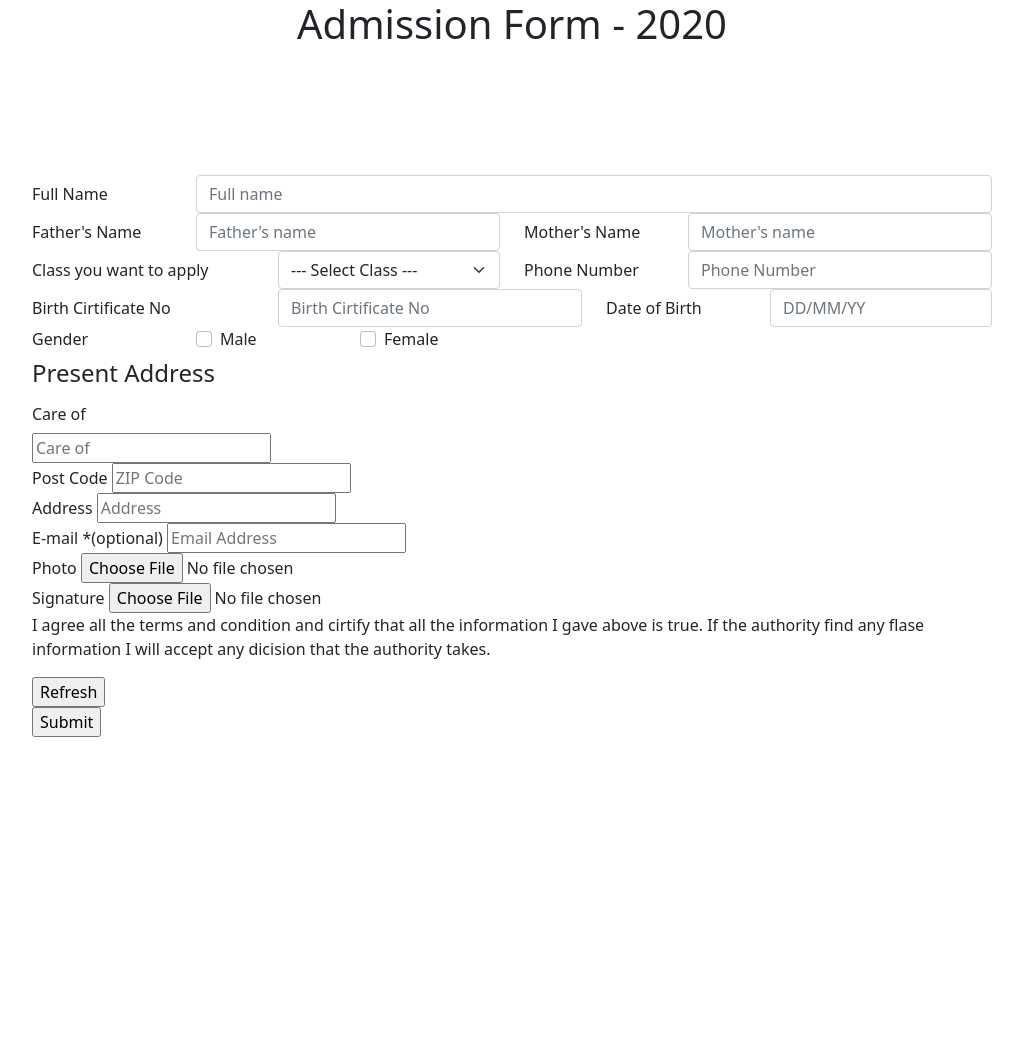
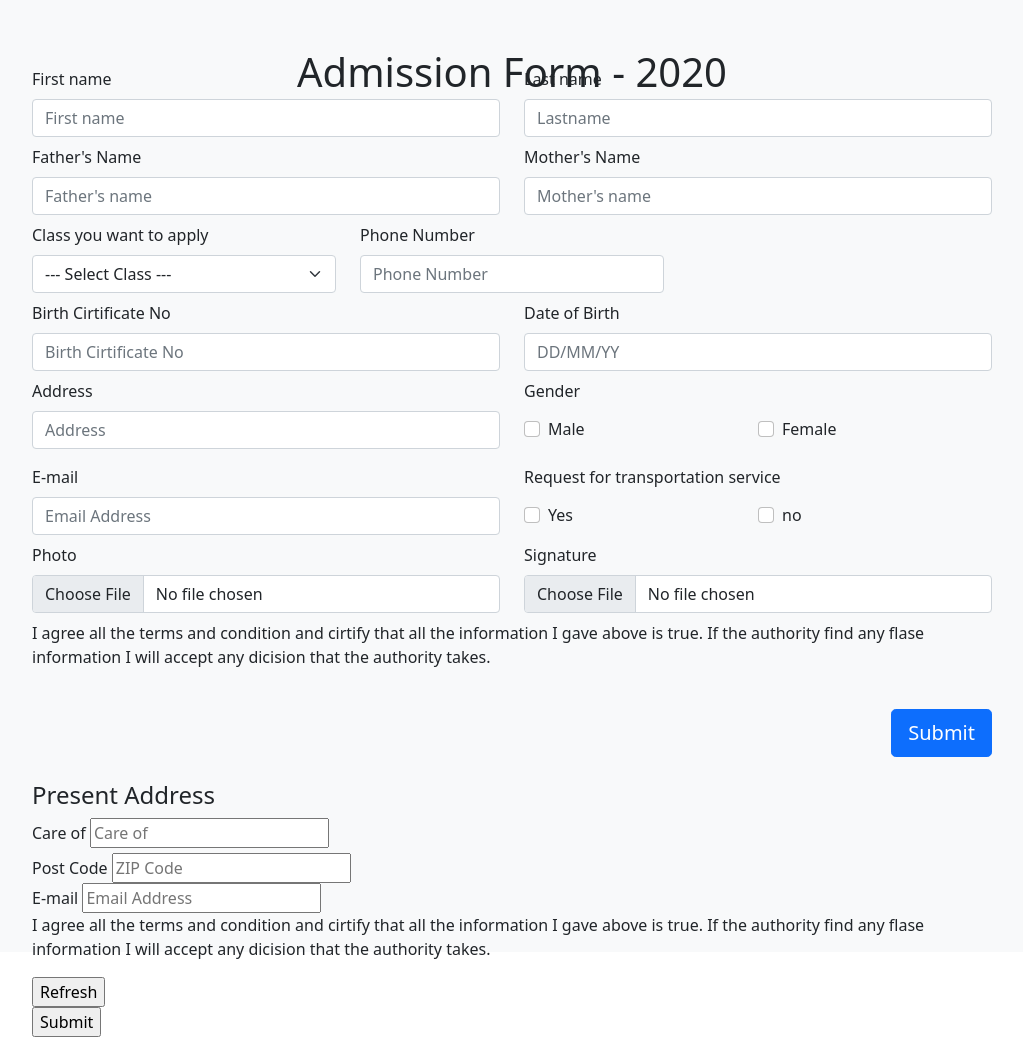
Before and after one commit to talhanasir167/school-suite, a Flask app: page /admission in a window 1280 px wide. Shown: the whole page, without its empty margins (128-1151 px from the left). Before the commit the page ends 737 px from the top, so only its background shows below. Run offline with Flask 2, Linux system fonts and the light colour scheme; some libraries are stand-ins or nearby versions.

Commit message:
finish login and admission page UI

```diff
--- a/main_app/form.py
+++ b/main_app/form.py
@@ -24,9 +24,19 @@ from wtforms.validators import EqualTo
 
 #   make a class for wtforms
 class AdmissionForm(FlaskForm):
-    #   make a field for name
-    name = StringField(
-        'Full Name',
+
+    #   make a field for first name
+    firstname = StringField(
+        'First name',
+        validators = [
+            DataRequired(),
+            Length(min=3, max=50)
+        ]
+    )
+
+    #   make a field for last name
+    lastname = StringField(
+        'Last name',
         validators = [
             DataRequired(),
             Length(min=3, max=50)
@@ -101,6 +111,12 @@ class AdmissionForm(FlaskForm):
     #   make a radio for female
     female = BooleanField('Female')
 
+    #   make a radio for trasportation yes
+    yes = BooleanField('Yes')
+
+    #   make a radio for trasportation no
+    no = BooleanField('no')
+
     #   make a field for care of address
     care_of = StringField(
         'Care of',
@@ -130,7 +146,7 @@ class AdmissionForm(FlaskForm):
 
     #   make a field for email
     email = StringField(
-        'E-mail *(optional)',
+        'E-mail',
         validators = [
             Email(),
             DataRequired()
--- a/main_app/routes.py
+++ b/main_app/routes.py
@@ -23,6 +23,11 @@ from main_app.form import LoginFormParents
 @app.route('/')
 def index():
     return render_template('index.html')
+
+#   dashboard route
+@app.route('/dashboard')
+def dashboard():
+    return render_template('dashboard.html')
 
 #   admission route
 @app.route('/admission', methods=['POST', 'GET'])
--- a/main_app/static/style.css
+++ b/main_app/static/style.css
@@ -1,3 +1,7 @@
+.bg_gray {
+    background: #f8f9fa !important;
+}
+/* move the form in center both horizontal and vertical */
 .custom_form_center {
     height: 100vh;
 
@@ -6,12 +10,30 @@
     align-items: center;
 }
 
+/* resize the small form  */
 .form-small {
     width: 30rem;
 }
 
+/* resize the much bigger form */
 .form-large {
     width: 60rem;
+}
+
+/* give hover effect of nav button */
+a.nav-link:hover {
+    color: #fff !important;
+}
+
+/* change color of active button */
+a.active-nav-link {
+    color: #fff;
+}
+
+/* remove white background in check box */
+.nobg .form-control {
+    background-color: transparent !important;
+    border: none;
 }
 
 /* .row {
--- a/main_app/templates/admission.html
+++ b/main_app/templates/admission.html
@@ -20,13 +20,13 @@
         <button class="button"> Back </button>
     </div> -->
 
-    <main>
+    <main class="bg_gray">
 
         <div class="">
 
             <header>
 
-                <h1 class="h1 text-center"> Admission Form - 2020 </h1>
+                <h1 class="h1 text-center p-5"> Admission Form - 2020 </h1>
 
             </header>
 
@@ -35,43 +35,57 @@
                 <form action="" method="post" class="form-large">
                     {{ form.hidden_tag() }}
 
-                    <!-- full name -->
+
                     <div class="row">
 
-                        <div class="col-sm-2">
+                        <!-- father name -->
+                        <div class="col-sm-6">
+                            {{ form.firstname.label(class="form-label") }}
 
-                            <div class="form-group">
-                                {{ form.name.label(class="form-control-plaintext") }}
-                            </div>
-
-                        </div>
-
-                        <div class="col-sm-10">
-                            {% if form.name.errors %}
-                                {{ form.name( class="form-control is-invalid" ) }}
+                            {% if form.firstname.errors %}
+                                {{ form.firstname( class="form-control is-invalid" ) }}
                                 <div class="invalid-feedback">
-                                    {% for error in form.name.errors %}
+                                    {% for error in form.firstname.errors %}
                                         <span>  {{ error }}   </span>
                                     {% endfor %}
                                 </div>
 
                             {% else %}
-                                {{ form.name(
+                                {{ form.firstname(
                                     class="form-control",
-                                    placeholder="Full name"
+                                    placeholder="First name"
+                                ) }}
+                            {% endif %}
+                        </div>
+
+                        <!-- last name -->
+                        <div class="col-sm-6">
+                            {{ form.lastname.label(class="form-label") }}
+
+                            {% if form.lastname.errors %}
+                                {{ form.lastname( class="form-control is-invalid" ) }}
+                                <div class="invalid-feedback">
+                                    {% for error in form.lastname.errors %}
+                                        <span>  {{ error }}   </span>
+                                    {% endfor %}
+                                </div>
+
+                            {% else %}
+                                {{ form.lastname(
+                                    class="form-control",
+                                    placeholder="Lastname"
                                 ) }}
                             {% endif %}
                         </div>
                     </div>
 
-                    <!-- father name and mother name -->
-                    <div class="row">
 
-                        <div class="col-sm-2">
-                            {{ form.father_name.label(class="form-control-plaintext") }}
-                        </div>
+                    <div class="row mt-2">
 
-                        <div class="col-sm-4">
+                        <!-- father name -->
+                        <div class="col-sm-6">
+                            {{ form.father_name.label(class="form-label") }}
+
                             {% if form.father_name.errors %}
                                 {{ form.father_name( class="form-control is-invalid" ) }}
                                 <div class="invalid-feedback">
@@ -88,11 +102,10 @@
                             {% endif %}
                         </div>
 
-                        <div class="col-sm-2">
-                            {{ form.mother_name.label(class="form-control-plaintext") }}
-                        </div>
+                        <!-- mother name -->
+                        <div class="col-sm-6">
+                            {{ form.mother_name.label(class="form-label") }}
 
-                        <div class="col-sm-4">
                             {% if form.mother_name.errors %}
                                 {{ form.mother_name( class="form-control is-invalid" ) }}
                                 <div class="invalid-feedback">
@@ -111,22 +124,19 @@
 
                     </div>
 
-                    <!-- class want to apply and phone number -->
-                    <div class="row">
 
-                        <div class="col-sm-3">
-                            {{ form.applicable_class.label(class="form-control-plaintext") }}
-                        </div>
+                    <div class="row mt-2">
 
-                        <div class="col-sm-3">
+                        <!-- select class -->
+                        <div class="col-sm-4">
+                            {{ form.applicable_class.label(class="form-label") }}
                             {{ form.applicable_class(class="form-select") }}
                         </div>
 
-                        <div class="col-sm-2">
-                            {{ form.phone_number.label(class="form-control-plaintext") }}
-                        </div>
+                        <!-- phone number -->
+                        <div class="col-sm-4">
+                            {{ form.phone_number.label(class="form-label") }}
 
-                        <div class="col-sm-4">
                             {% if form.phone_number.errors %}
                                 {{ form.phone_number( class="form-control is-invalid" ) }}
                                 <div class="invalid-feedback">
@@ -143,15 +153,17 @@
                             {% endif %}
                         </div>
 
+
+
                     </div>
 
-                    <div class="row">
 
-                        <div class="col-sm-3">
-                            {{ form.birth_cirtificate_no.label(class="form-control-plaintext") }}
-                        </div>
+                    <div class="row mt-2">
 
-                        <div class="col-sm-4">
+                        <!-- birth cirtificate no -->
+                        <div class="col-sm-6">
+                            {{ form.birth_cirtificate_no.label(class="form-label") }}
+
                             {% if form.birth_cirtificate_no.errors %}
                                 {{ form.birth_cirtificate_no( class="form-control is-invalid" ) }}
                                 <div class="invalid-feedback">
@@ -168,11 +180,10 @@
                             {% endif %}
                         </div>
 
-                        <div class="col-sm-2">
-                            {{ form.birth_date.label(class="form-control-plaintext") }}
-                        </div>
+                        <!-- brith of date -->
+                        <div class="col-sm-6">
+                            {{ form.birth_date.label(class="form-label") }}
 
-                        <div class="col-sm-3">
                             {% if form.birth_date.errors %}
                                 {{ form.birth_date( class="form-control is-invalid" ) }}
                                 <div class="invalid-feedback">
@@ -191,40 +202,115 @@
 
                     </div>
 
-                    <div class="row">
 
-                        <div class="col-sm-2">
-                            <p class="form-label"> Gender </p>
+                    <div class="row mt-2">
+
+                        <!-- address -->
+                        <div class="col-sm-6">
+                            {{ form.address.label(class="form-label") }}
+
+                            {{ form.address(
+                                class="form-control",
+                                placeholder="Address"
+                            ) }}
                         </div>
 
-                        <div class="col-sm-2">
+                        <!-- gender -->
+                        <div class="col-sm-6">
 
-                            <div class="form-check">
-                                {{ form.male(class="form-check-input") }}
+                            <p class="form-label"> Gender </p>
 
-                                {{ form.male.label() }}
-                            </div>
+                            <div class="d-flex align-items-center nobg">
+                                <div class="form-check form-control">
+                                    {{ form.male(class="form-check-input") }}
+                                    {{ form.male.label(class="form-label") }}
+                                </div>
 
-                        </div>
-
-                        <div class="col-sm-3">
-
-                            <div class="form-check">
-                                {{ form.female(class="form-check-input") }}
-
-                                {{ form.female.label() }}
+                                <div class="form-check form-control">
+                                    {{ form.female(class="form-check-input") }}
+                                    {{ form.female.label(class="form-label") }}
+                                </div>
                             </div>
 
                         </div>
 
                     </div>
 
-                    <p class="h4">
+
+                    <div class="row mt-2">
+
+                        <!-- email -->
+                        <div class="col-sm-6">
+                            {{ form.email.label(class="form-label") }}
+
+                            {{ form.email(
+                                class="form-control",
+                                placeholder="Email Address"
+                            ) }}
+                        </div>
+
+                        <!-- transportation service -->
+                        <div class="col-sm-6">
+
+                            <p class="form-label"> Request for transportation service </p>
+
+                            <div class="d-flex align-items-center nobg">
+                                <div class="form-check form-control">
+                                    {{ form.yes(class="form-check-input") }}
+                                    {{ form.yes.label(class="form-label") }}
+                                </div>
+
+                                <div class="form-check form-control">
+                                    {{ form.no(class="form-check-input") }}
+                                    {{ form.no.label(class="form-label") }}
+                                </div>
+                            </div>
+
+                        </div>
+
+                    </div>
+
+
+                    <div class="row">
+                        <!-- photo -->
+                        <div class="col-sm-6">
+                            {{ form.photo.label(class="form-label") }}
+                            {{ form.photo( class="form-control" ) }}
+                        </div>
+
+                        <!-- signature -->
+                        <div class="col-sm-6">
+                            {{ form.signature.label(class="form-label") }}
+                            {{ form.signature( class="form-control" ) }}
+                        </div>
+                    </div>
+
+                    <div class="row">
+
+                        <div class="form-label">
+
+                        </div>
+
+                        <p class="disable">
+                            I agree all the terms and condition and cirtify that all the information I gave above is true. If the authority find any
+                            flase information I will accept any dicision that the authority takes.
+                        </p>
+                    </div>
+
+                    <div class="d-flex justify-content-end mt-4">
+                        {{ form.submit(class="btn btn-lg btn-primary") }}
+                    </div>
+
+
+
+
+                    <!-- presend address title -->
+                    <p class="h4 mt-4 mb-2">
                         Present Address
                     </p>
 
                     <div class="form_input" id="care_of">
-                        {{ form.care_of.label(class="form-control-plaintext") }}
+                        {{ form.care_of.label(class="form-label") }}
 
                         {{ form.care_of(
                             class="form_textbox",
@@ -241,14 +327,7 @@
                         ) }}
                     </div>
 
-                    <div class="form_input" id="address">
-                        {{ form.address.label(class="form_label") }}
 
-                        {{ form.address(
-                            class="form_textbox",
-                            placeholder="Address"
-                        ) }}
-                    </div>
 
                     <div class="form_input" id="email">
                         {{ form.email.label(class="form_label") }}
@@ -259,17 +338,7 @@
                         ) }}
                     </div>
 
-                    <div class="form_input" id="photo">
-                        {{ form.photo.label(class="form_label") }}
 
-                        {{ form.photo( class="form_textbox" ) }}
-                    </div>
-
-                    <div class="form_input" id="signature">
-                        {{ form.signature.label(class="form_label") }}
-
-                        {{ form.signature( class="form_textbox" ) }}
-                    </div>
 
                     <div id="agreement">
                         <p>
--- a/main_app/templates/layout.html
+++ b/main_app/templates/layout.html
@@ -34,12 +34,13 @@
     </title>
 
     <!-- link section -->
-    <link rel="stylesheet" href=" {{  url_for('static', filename='style.css')  }} " />
+
     <link rel="stylesheet" href=" {{ url_for('static', filename='bootstrap.css') }} " />
     <link
         href="https://cdn.jsdelivr.net/npm/bootstrap@5.0.0-beta1/dist/css/bootstrap.min.css"
         rel="stylesheet"
     />
+    <link rel="stylesheet" href=" {{  url_for('static', filename='style.css')  }} " />
 
     {% block additional_link %}
     {% endblock %}
--- a/main_app/templates/login.html
+++ b/main_app/templates/login.html
@@ -17,7 +17,7 @@
 {% block body %}
 
 
-    <main class="custom_form_center">
+    <main class="custom_form_center bg_gray">
 
         <section>
 
--- a/main_app/templates/login_parents.html
+++ b/main_app/templates/login_parents.html
@@ -20,7 +20,7 @@
         <button class="button"> Back </button>
     </div> -->
 
-    <main class="custom_form_center">
+    <main class="custom_form_center bg_gray">
 
         <section>
 
```
Also changed, not shown: main_app/templates/dashboard.html (added, +50 -0 lines), main_app/templates/index.html (+27 -7 lines), .gitignore.txt (deleted), 2 other files.
